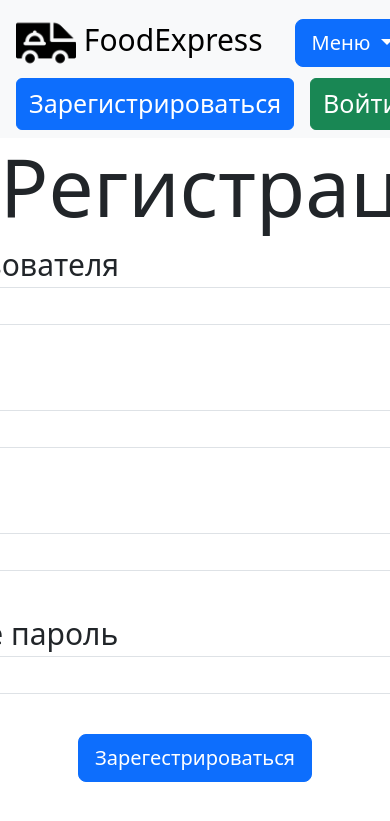
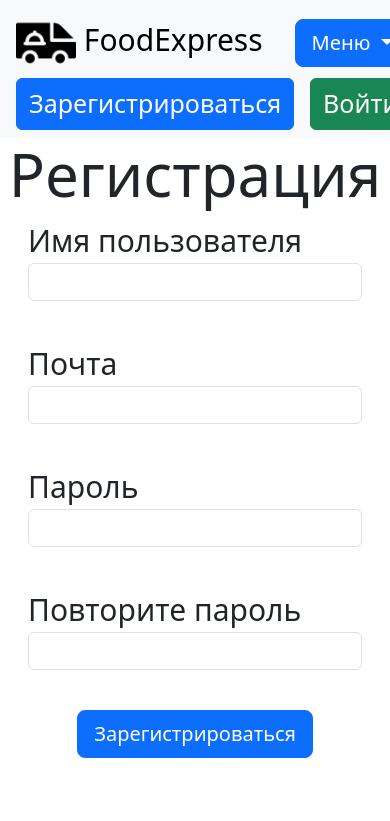
Before and after one commit to MariaEvstratova/FOOD, a Flask app: page /register in a window 390 px wide; the page is wider, and only the part inside the window is pictured. Shown: the top 821 px of that part. Run offline with Flask 3, Linux system fonts and the light colour scheme.

Commit message:
fix register/login mobile layout

```diff
--- a/forms/user.py
+++ b/forms/user.py
@@ -8,4 +8,4 @@ class RegisterForm(FlaskForm):
     password = PasswordField('Пароль', validators=[DataRequired()])
     password_again = PasswordField('Повторите пароль', validators=[DataRequired()])
     name = StringField('Имя пользователя', validators=[DataRequired()])
-    submit = SubmitField('Зарегестрироваться')
+    submit = SubmitField('Зарегистрироваться')
--- a/templates/register.html
+++ b/templates/register.html
@@ -14,10 +14,20 @@
         }
 
         .input-form {
-            width: 700px;
+            width: min(700px, calc(100% - 32px));
+        }
+
+        .register-title {
+            font-size: 80px;
+        }
+
+        @media screen and (max-width: 768px) {
+            .register-title {
+                font-size: 60px;
+            }
         }
     </style>
-    <h1 class="text-center" style="font-size: 80px">Регистрация</h1>
+    <h1 class="text-center register-title">Регистрация</h1>
     <div class="container container d-flex flex-column align-items-center">
         <form action="" class="input-form" method="post">
             {{ form.hidden_tag() }}
```
Also changed, not shown: templates/login.html (+12 -2 lines).
